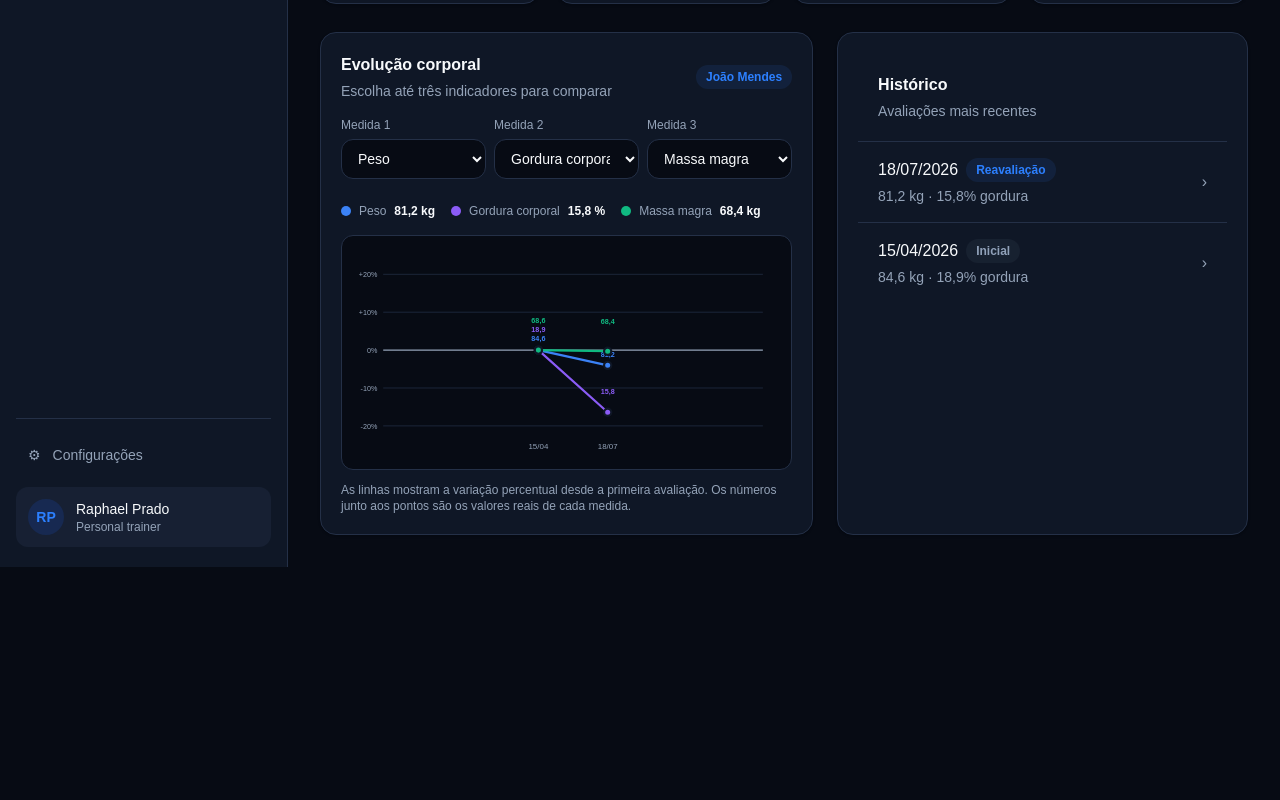
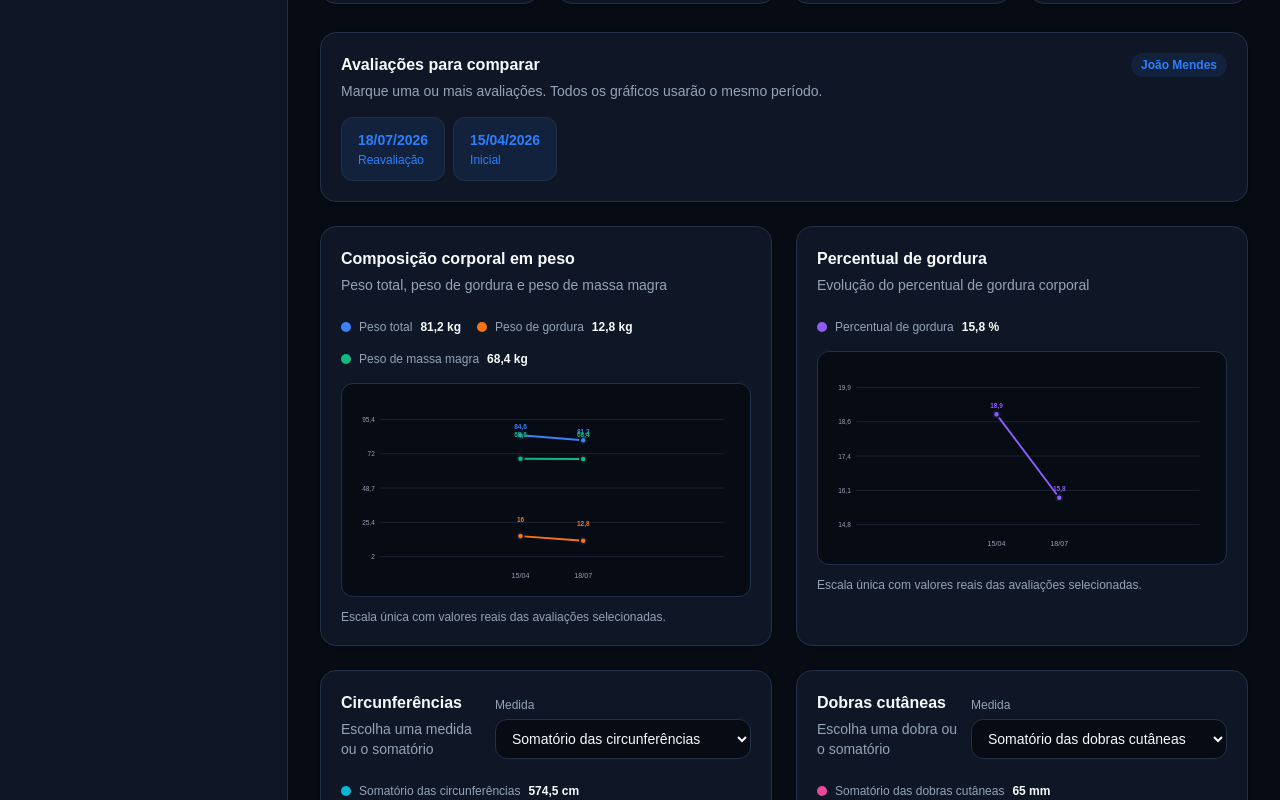
Before and after one commit to RaphaelPrado-PersonalFlow/personalflow, a Next.js app: page /avaliacoes in a window 1280 px wide. Shown: the part 460-1260 px from the top of the page. Before the commit the page ends 1027 px from the top, so only its background shows below. Built offline with nearby package versions, Linux system fonts and the light colour scheme.

Commit message:
Separa evolucao em quatro graficos

```diff
--- a/app/avaliacoes/page.tsx
+++ b/app/avaliacoes/page.tsx
@@ -60,7 +60,9 @@ export default function AssessmentsPage() {
   const [protocol, setProtocol] = useState<BodyFatProtocol>("Jackson-Pollock 3 dobras");
   const [calculatedBodyFat, setCalculatedBodyFat] = useState<number | null>(null);
   const [photoPreviews, setPhotoPreviews] = useState<string[]>([]);
-  const [selectedMetrics, setSelectedMetrics] = useState(["weight", "bodyFat", "leanMass"]);
+  const [selectedAssessmentIds, setSelectedAssessmentIds] = useState<number[]>([1, 2]);
+  const [circumferenceMetric, setCircumferenceMetric] = useState("sum");
+  const [skinfoldMetric, setSkinfoldMetric] = useState("sum");
 
   const studentAssessments = useMemo(
     () => assessments.filter((assessment) => assessment.student === selectedStudent),
@@ -92,6 +94,7 @@ export default function AssessmentsPage() {
     };
     setAssessments((current) => [newAssessment, ...current]);
     setSelectedStudent(student);
+    setSelectedAssessmentIds([newAssessment.id, ...assessments.filter((item) => item.student === student).map((item) => item.id)]);
     setModalOpen(false);
     setCalculatedBodyFat(null);
     setPhotoPreviews([]);
@@ -118,21 +121,56 @@ export default function AssessmentsPage() {
   const waistChange = latest && previous ? latest.waist - previous.waist : 0;
   const leanMassChange = latest && previous ? latest.leanMass - previous.leanMass : 0;
 
-  const chartMetricOptions = useMemo<ChartMetric[]>(() => [
-    { key: "weight", label: "Peso", unit: "kg", color: "#3b82f6", getValue: (assessment) => assessment.weight },
-    { key: "bodyFat", label: "Gordura corporal", unit: "%", color: "#8b5cf6", getValue: (assessment) => assessment.bodyFat },
-    { key: "leanMass", label: "Massa magra", unit: "kg", color: "#10b981", getValue: (assessment) => assessment.leanMass },
-    ...circumferenceFields.map(([key, label], index) => ({ key: `circumference-${key}`, label: `Circunferência · ${label}`, unit: "cm", color: ["#f59e0b", "#ef4444", "#06b6d4"][index % 3], getValue: (assessment: ChartAssessment) => assessment.circumferences?.[key] })),
-    ...skinfoldFields.map(([key, label], index) => ({ key: `skinfold-${key}`, label: `Dobra · ${label}`, unit: "mm", color: ["#ec4899", "#14b8a6", "#f97316"][index % 3], getValue: (assessment: ChartAssessment) => assessment.skinfolds?.[key] })),
+  const massMetrics = useMemo<ChartMetric[]>(() => [
+    { key: "weight", label: "Peso total", unit: "kg", color: "#3b82f6", getValue: (assessment) => assessment.weight },
+    { key: "fatMass", label: "Peso de gordura", unit: "kg", color: "#f97316", getValue: (assessment) => Number((assessment.weight * assessment.bodyFat / 100).toFixed(1)) },
+    { key: "leanMass", label: "Peso de massa magra", unit: "kg", color: "#10b981", getValue: (assessment) => assessment.leanMass },
   ], []);
 
-  const activeChartMetrics = selectedMetrics.map((key, index) => {
-    const metric = chartMetricOptions.find((option) => option.key === key);
-    return metric ? { ...metric, color: ["#3b82f6", "#8b5cf6", "#10b981"][index] } : null;
-  }).filter((metric): metric is ChartMetric => metric !== null);
+  const bodyFatMetrics = useMemo<ChartMetric[]>(() => [
+    { key: "bodyFat", label: "Percentual de gordura", unit: "%", color: "#8b5cf6", getValue: (assessment) => assessment.bodyFat },
+  ], []);
 
-  function selectChartMetric(position: number, value: string) {
-    setSelectedMetrics((current) => current.map((metric, index) => index === position ? value : metric));
+  const circumferenceOptions = useMemo(() => [["sum", "Somatório das circunferências"], ...circumferenceFields] as [string, string][], []);
+  const skinfoldOptions = useMemo(() => [["sum", "Somatório das dobras cutâneas"], ...skinfoldFields] as [string, string][], []);
+
+  const circumferenceChartMetric = useMemo<ChartMetric[]>(() => {
+    const label = circumferenceOptions.find(([key]) => key === circumferenceMetric)?.[1] ?? "Circunferência";
+    return [{
+      key: `circumference-${circumferenceMetric}`,
+      label,
+      unit: "cm",
+      color: "#06b6d4",
+      getValue: (assessment: ChartAssessment) => circumferenceMetric === "sum"
+        ? Object.values(assessment.circumferences ?? {}).reduce((total, value) => total + (value > 0 ? value : 0), 0) || undefined
+        : assessment.circumferences?.[circumferenceMetric],
+    }];
+  }, [circumferenceMetric, circumferenceOptions]);
+
+  const skinfoldChartMetric = useMemo<ChartMetric[]>(() => {
+    const label = skinfoldOptions.find(([key]) => key === skinfoldMetric)?.[1] ?? "Dobra cutânea";
+    return [{
+      key: `skinfold-${skinfoldMetric}`,
+      label,
+      unit: "mm",
+      color: "#ec4899",
+      getValue: (assessment: ChartAssessment) => skinfoldMetric === "sum"
+        ? Object.values(assessment.skinfolds ?? {}).reduce((total, value) => total + (value > 0 ? value : 0), 0) || undefined
+        : assessment.skinfolds?.[skinfoldMetric],
+    }];
+  }, [skinfoldMetric, skinfoldOptions]);
+
+  const comparedAssessments = studentAssessments.filter((assessment) => selectedAssessmentIds.includes(assessment.id));
+
+  function toggleAssessment(id: number) {
+    setSelectedAssessmentIds((current) => current.includes(id)
+      ? current.length === 1 ? current : current.filter((item) => item !== id)
+      : [...current, id]);
+  }
+
+  function changeSelectedStudent(student: string) {
+    setSelectedStudent(student);
+    setSelectedAssessmentIds(assessments.filter((assessment) => assessment.student === student).map((assessment) => assessment.id));
   }
 
   return (
@@ -142,7 +180,7 @@ export default function AssessmentsPage() {
 
         <Card className="p-4">
           <div className="flex flex-col gap-3 sm:flex-row sm:items-center sm:justify-between">
-            <div><p className="text-xs font-semibold uppercase tracking-wider text-[var(--muted)]">Aluno selecionado</p><select value={selectedStudent} onChange={(event) => setSelectedStudent(event.target.value)} className="mt-2 h-11 min-w-64 rounded-xl border border-[var(--border)] bg-[var(--background)] px-3 text-sm font-semibold outline-none focus:border-blue-500">{students.map((student) => <option key={student}>{student}</option>)}</select></div>
+            <div><p className="text-xs font-semibold uppercase tracking-wider text-[var(--muted)]">Aluno selecionado</p><select value={selectedStudent} onChange={(event) => changeSelectedStudent(event.target.value)} className="mt-2 h-11 min-w-64 rounded-xl border border-[var(--border)] bg-[var(--background)] px-3 text-sm font-semibold outline-none focus:border-blue-500">{students.map((student) => <option key={student}>{student}</option>)}</select></div>
             <div className="flex items-center gap-2"><Badge tone={latest ? "success" : "warning"}>{latest ? `${studentAssessments.length} avaliações` : "Sem avaliação"}</Badge>{latest && <span className="text-sm text-[var(--muted)]">Última em {latest.date}</span>}</div>
           </div>
         </Card>
@@ -155,16 +193,49 @@ export default function AssessmentsPage() {
             <StatCard title="Massa magra" value={formatNumber(latest.leanMass, " kg")} detail={previous ? `${leanMassChange > 0 ? "+" : ""}${formatNumber(leanMassChange, " kg")} desde a anterior` : "Primeira avaliação"} tone="amber" />
           </section>
 
-          <section className="grid gap-6 xl:grid-cols-[1.2fr_1fr]">
+          <section className="space-y-6">
             <Card>
               <div className="flex flex-col gap-4">
-                <div className="flex items-center justify-between"><div><h2 className="font-semibold">Evolução corporal</h2><p className="mt-1 text-sm text-[var(--muted)]">Escolha até três indicadores para comparar</p></div><Badge tone="info">{selectedStudent}</Badge></div>
-                <div className="grid gap-2 sm:grid-cols-3">
-                  {selectedMetrics.map((selected, index) => <label key={index} className="text-xs font-medium text-[var(--muted)]">Medida {index + 1}<select value={selected} onChange={(event) => selectChartMetric(index, event.target.value)} className="mt-1.5 h-10 w-full rounded-xl border border-[var(--border)] bg-[var(--background)] px-3 text-sm text-[var(--foreground)] outline-none focus:border-blue-500"><option value="">Nenhuma</option>{chartMetricOptions.map((metric) => <option key={metric.key} value={metric.key} disabled={selectedMetrics.some((item, itemIndex) => item === metric.key && itemIndex !== index)}>{metric.label}</option>)}</select></label>)}
+                <div className="flex flex-wrap items-start justify-between gap-3">
+                  <div><h2 className="font-semibold">Avaliações para comparar</h2><p className="mt-1 text-sm text-[var(--muted)]">Marque uma ou mais avaliações. Todos os gráficos usarão o mesmo período.</p></div>
+                  <Badge tone="info">{selectedStudent}</Badge>
+                </div>
+                <div className="flex flex-wrap gap-2">
+                  {studentAssessments.map((assessment) => {
+                    const selected = selectedAssessmentIds.includes(assessment.id);
+                    return <button key={assessment.id} type="button" onClick={() => toggleAssessment(assessment.id)} aria-pressed={selected} className={`rounded-xl border px-4 py-3 text-left transition ${selected ? "border-blue-500 bg-blue-500/10 text-blue-500" : "border-[var(--border)] bg-[var(--background)] text-[var(--muted)] hover:border-blue-500/60"}`}><span className="block text-sm font-semibold">{assessment.date}</span><span className="mt-0.5 block text-xs">{assessment.type}</span></button>;
+                  })}
                 </div>
               </div>
-              <div className="mt-6"><EvolutionChart assessments={studentAssessments} metrics={activeChartMetrics} /></div>
             </Card>
+
+            <div className="grid gap-6 xl:grid-cols-2">
+              <Card>
+                <div><h2 className="font-semibold">Composição corporal em peso</h2><p className="mt-1 text-sm text-[var(--muted)]">Peso total, peso de gordura e peso de massa magra</p></div>
+                <div className="mt-6"><EvolutionChart assessments={comparedAssessments} metrics={massMetrics} /></div>
+              </Card>
+
+              <Card>
+                <div><h2 className="font-semibold">Percentual de gordura</h2><p className="mt-1 text-sm text-[var(--muted)]">Evolução do percentual de gordura corporal</p></div>
+                <div className="mt-6"><EvolutionChart assessments={comparedAssessments} metrics={bodyFatMetrics} /></div>
+              </Card>
+
+              <Card>
+                <div className="flex flex-col gap-3 sm:flex-row sm:items-end sm:justify-between">
+                  <div><h2 className="font-semibold">Circunferências</h2><p className="mt-1 text-sm text-[var(--muted)]">Escolha uma medida ou o somatório</p></div>
+                  <label className="text-xs font-medium text-[var(--muted)]">Medida<select value={circumferenceMetric} onChange={(event) => setCircumferenceMetric(event.target.value)} className="mt-1.5 h-10 w-full min-w-64 rounded-xl border border-[var(--border)] bg-[var(--background)] px-3 text-sm text-[var(--foreground)] outline-none focus:border-blue-500">{circumferenceOptions.map(([key, label]) => <option key={key} value={key}>{label}</option>)}</select></label>
+                </div>
+                <div className="mt-6"><EvolutionChart assessments={comparedAssessments} metrics={circumferenceChartMetric} /></div>
+              </Card>
+
+              <Card>
+                <div className="flex flex-col gap-3 sm:flex-row sm:items-end sm:justify-between">
+                  <div><h2 className="font-semibold">Dobras cutâneas</h2><p className="mt-1 text-sm text-[var(--muted)]">Escolha uma dobra ou o somatório</p></div>
+                  <label className="text-xs font-medium text-[var(--muted)]">Medida<select value={skinfoldMetric} onChange={(event) => setSkinfoldMetric(event.target.value)} className="mt-1.5 h-10 w-full min-w-64 rounded-xl border border-[var(--border)] bg-[var(--background)] px-3 text-sm text-[var(--foreground)] outline-none focus:border-blue-500">{skinfoldOptions.map(([key, label]) => <option key={key} value={key}>{label}</option>)}</select></label>
+                </div>
+                <div className="mt-6"><EvolutionChart assessments={comparedAssessments} metrics={skinfoldChartMetric} /></div>
+              </Card>
+            </div>
 
             <Card className="overflow-hidden p-0">
               <div className="border-b border-[var(--border)] p-5"><h2 className="font-semibold">Histórico</h2><p className="mt-1 text-sm text-[var(--muted)]">Avaliações mais recentes</p></div>
--- a/components/evaluations/EvolutionChart.tsx
+++ b/components/evaluations/EvolutionChart.tsx
@@ -40,14 +40,14 @@ export default function EvolutionChart({ assessments, metrics }: EvolutionChartP
   const firstX = padding.left + (plotWidth - usedWidth) / 2;
   const x = (index: number) => ordered.length <= 1 ? width / 2 : firstX + index * pointGap;
 
-  const series = metrics.map((metric) => {
-    const rawPoints = ordered.map((assessment, index) => ({ index, value: metric.getValue(assessment) })).filter((point): point is { index: number; value: number } => typeof point.value === "number" && point.value > 0);
-    const baseline = rawPoints[0]?.value;
-    return { metric, points: baseline ? rawPoints.map((point) => ({ ...point, change: (point.value - baseline) / baseline * 100 })) : [] };
-  });
-  const allChanges = series.flatMap((item) => item.points.map((point) => point.change));
-  const changeLimit = Math.max(5, Math.ceil(Math.max(...allChanges.map(Math.abs), 0) / 5) * 5);
-  const y = (change: number) => padding.top + (changeLimit - change) / (changeLimit * 2) * plotHeight;
+  const series = metrics.map((metric) => ({ metric, points: ordered.map((assessment, index) => ({ index, value: metric.getValue(assessment) })).filter((point): point is { index: number; value: number } => typeof point.value === "number" && point.value > 0) }));
+  const allValues = series.flatMap((item) => item.points.map((point) => point.value));
+  const rawMin = allValues.length ? Math.min(...allValues) : 0;
+  const rawMax = allValues.length ? Math.max(...allValues) : 1;
+  const paddingValue = Math.max((rawMax - rawMin) * .15, rawMax * .02, 1);
+  const axisMin = Math.max(0, rawMin - paddingValue), axisMax = rawMax + paddingValue;
+  const y = (value: number) => padding.top + (axisMax - value) / (axisMax - axisMin) * plotHeight;
+  const ticks = Array.from({ length: 5 }, (_, index) => axisMax - index * (axisMax - axisMin) / 4);
 
   return <div>
     <div className="mb-4 flex flex-wrap gap-4">
@@ -58,16 +58,16 @@ export default function EvolutionChart({ assessments, metrics }: EvolutionChartP
       })}
     </div>
     <div className="rounded-xl border border-[var(--border)] bg-[var(--background)] p-2">
-      <svg viewBox={`0 0 ${width} ${height}`} className="mx-auto block h-auto w-full max-w-[600px]" role="img" aria-label="Gráfico de evolução percentual das medidas selecionadas">
-        {[-changeLimit, -changeLimit / 2, 0, changeLimit / 2, changeLimit].map((change) => <g key={change}><line x1={padding.left} x2={width - padding.right} y1={y(change)} y2={y(change)} stroke={change === 0 ? "var(--muted)" : "var(--border)"} strokeWidth={change === 0 ? "1.5" : "1"} /><text x={padding.left - 8} y={y(change) + 4} fill="var(--muted)" fontSize="10" textAnchor="end">{change > 0 ? "+" : ""}{change}%</text></g>)}
+      <svg viewBox={`0 0 ${width} ${height}`} className="mx-auto block h-auto w-full max-w-[600px]" role="img" aria-label="Gráfico de evolução das medidas selecionadas">
+        {ticks.map((tick) => <g key={tick}><line x1={padding.left} x2={width - padding.right} y1={y(tick)} y2={y(tick)} stroke="var(--border)" /><text x={padding.left - 8} y={y(tick) + 4} fill="var(--muted)" fontSize="10" textAnchor="end">{tick.toLocaleString("pt-BR", { maximumFractionDigits: 1 })}</text></g>)}
         {ordered.map((assessment, index) => <text key={assessment.id} x={x(index)} y={height - 16} fill="var(--muted)" fontSize="11" textAnchor="middle">{assessment.date.slice(0, 5)}</text>)}
         {series.map(({ metric, points }, seriesIndex) => {
           if (!points.length) return null;
-          const path = points.map((point, position) => `${position === 0 ? "M" : "L"} ${x(point.index)} ${y(point.change)}`).join(" ");
-          return <g key={metric.key}>{points.length > 1 && <path d={path} fill="none" stroke={metric.color} strokeWidth="3" strokeLinecap="round" strokeLinejoin="round" />}{points.map((point) => { const labelY = y(point.change) - 12 - seriesIndex * 13; return <g key={`${metric.key}-${point.index}`}><circle cx={x(point.index)} cy={y(point.change)} r="5" fill={metric.color} stroke="var(--surface)" strokeWidth="3" /><text x={x(point.index)} y={labelY} fill={metric.color} fontSize="10" fontWeight="700" textAnchor="middle">{point.value.toLocaleString("pt-BR", { maximumFractionDigits: 1 })}</text></g>; })}</g>;
+          const path = points.map((point, position) => `${position === 0 ? "M" : "L"} ${x(point.index)} ${y(point.value)}`).join(" ");
+          return <g key={metric.key}>{points.length > 1 && <path d={path} fill="none" stroke={metric.color} strokeWidth="3" strokeLinecap="round" strokeLinejoin="round" />}{points.map((point) => { const labelY = y(point.value) - 10 - seriesIndex * 12; return <g key={`${metric.key}-${point.index}`}><circle cx={x(point.index)} cy={y(point.value)} r="5" fill={metric.color} stroke="var(--surface)" strokeWidth="3" /><text x={x(point.index)} y={labelY} fill={metric.color} fontSize="10" fontWeight="700" textAnchor="middle">{point.value.toLocaleString("pt-BR", { maximumFractionDigits: 1 })}</text></g>; })}</g>;
         })}
       </svg>
     </div>
-    <p className="mt-3 text-xs text-[var(--muted)]">As linhas mostram a variação percentual desde a primeira avaliação. Os números junto aos pontos são os valores reais de cada medida.</p>
+    <p className="mt-3 text-xs text-[var(--muted)]">Escala única com valores reais das avaliações selecionadas.</p>
   </div>;
 }
```
